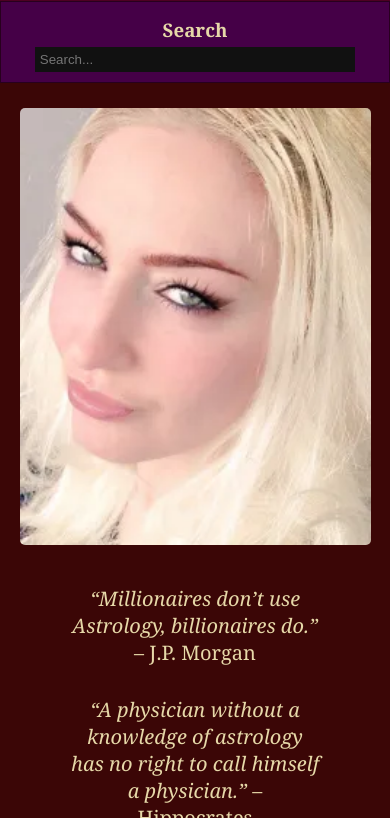
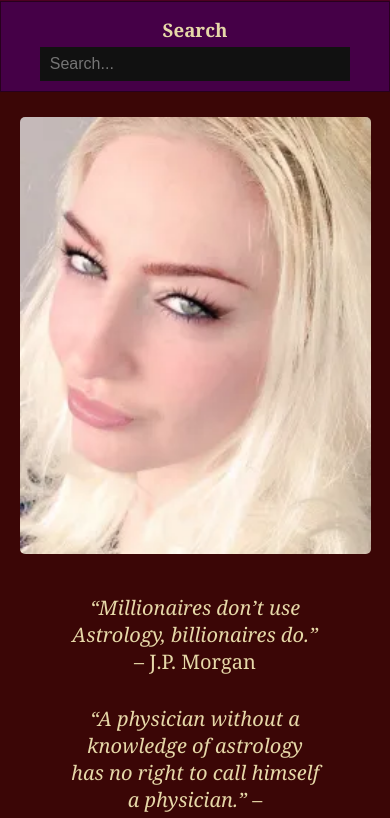
Before and after one commit to nalella/theastrolux, a plain HTML site: page index.html in a window 390 px wide. Shown: the part 122-940 px from the top of the page. Drawn offline with Linux system fonts and the light colour scheme.

Commit message:
searchbar update 1.15

```diff
--- a/index.html
+++ b/index.html
@@ -120,9 +120,9 @@
   </div>
 
   <!-- SEARCH BTN MOBILE -->
-  <form id="search-container-mobile" class="search-container" role="search">
+  <form id="search-container-mobile" class="search-container" role="search" action="/search" method="get">
     <h3>Search</h3>
-    <input type="text" placeholder="Search...">
+    <input type="search" name="q" placeholder="Search..." enterkeyhint="search">
   </form>
 
   <!-- MAIN CONTENT -->
--- a/sidebar.css
+++ b/sidebar.css
@@ -14,10 +14,12 @@
 }
 #search-container-desktop input {
   width: 80%;
-  padding: 5px;
+  font-size: 16px;
+  padding: 8px 10px;
   border: none;
   background: #111;
   color: white;
+  box-sizing: border-box;
 }
 #search-container-desktop button {
   padding: 5px 10px;
@@ -62,8 +64,10 @@
 }
 
 #search-container-mobile input {
+  font-size: 16px;
+  max-width: 400px;
   width: 80%;
-  padding: 5px;
+  padding: 8px 10px;
   border: none;
   background: #111;
   color: white;
```
